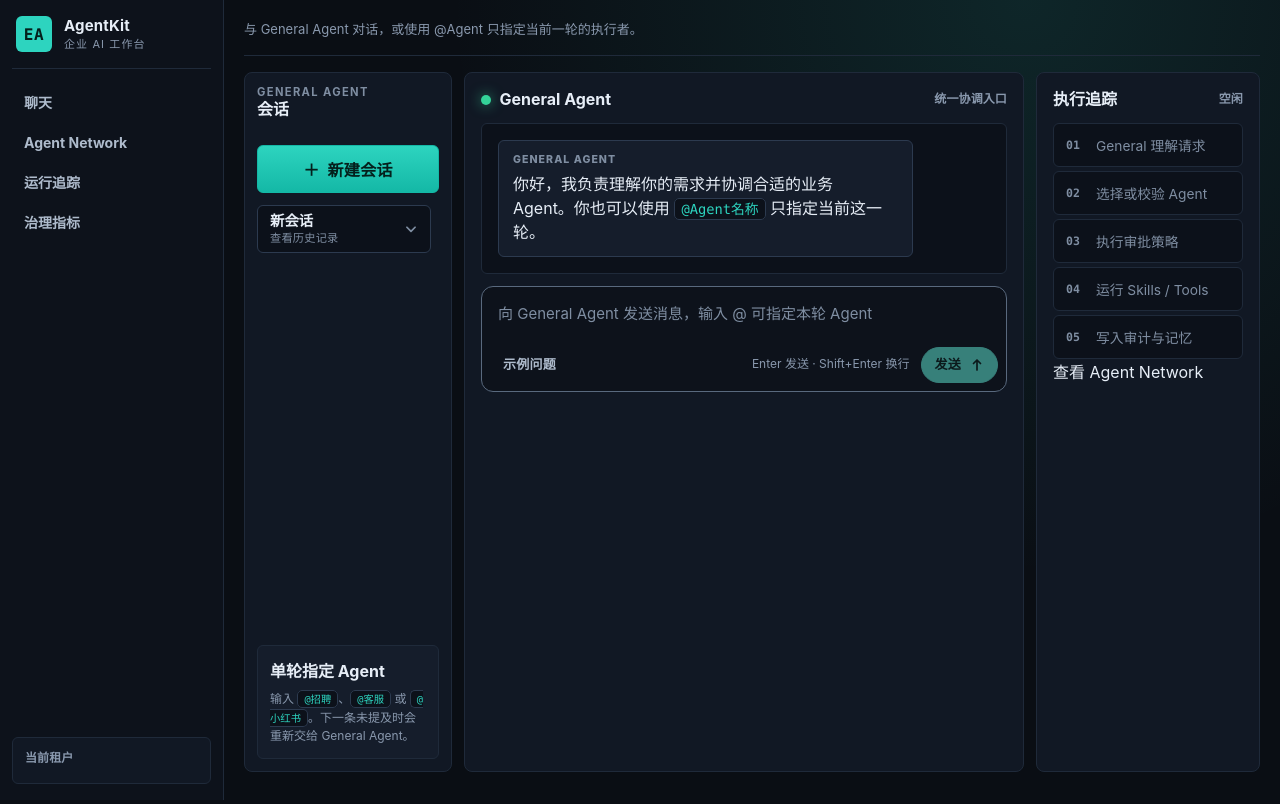
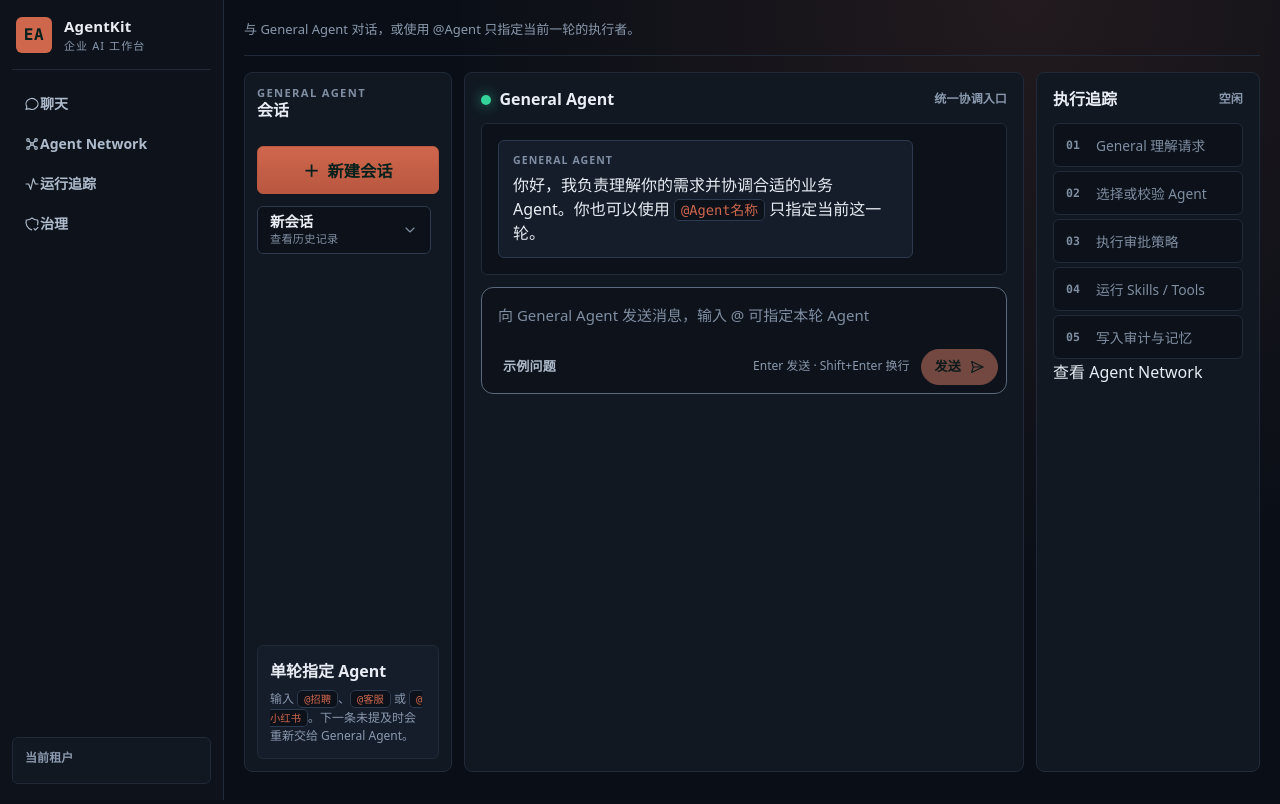
Before and after one commit to leo-cai-ai/agentkit, a Python web app: template src/agentkit/web/templates/chat.html in a window 1280 px wide. Run offline with Jinja, Linux system fonts and the light colour scheme; the template is opened without the code that fills it, so the values that code supplies are empty.

Commit message:
feat: establish AgentKit visual foundation

```diff
--- a/src/agentkit/web/static/css/components.css
+++ b/src/agentkit/web/static/css/components.css
@@ -4,6 +4,15 @@
    Components in this file own presentation and interaction states only.
    Page layout and business behavior belong to their page-level modules.
    ===================================================================== */
+
+.ak-icon {
+  inline-size: 1rem;
+  block-size: 1rem;
+  flex: 0 0 auto;
+  display: inline-block;
+  overflow: visible;
+  vertical-align: -0.125em;
+}
 
 .ak-button {
   min-block-size: var(--ak-sys-size-control-md);
--- a/src/agentkit/web/static/css/tokens.css
+++ b/src/agentkit/web/static/css/tokens.css
@@ -8,19 +8,28 @@
    ===================================================================== */
 
 :root {
+  /* Locked dark product palette. */
+  --ak-ref-color-canvas: #0a0f17;
+  --ak-ref-color-surface: #111822;
+  --ak-ref-color-selected: #202a38;
+  --ak-ref-color-text: #e9edf3;
+  --ak-ref-color-accent: #cf674d;
+  --ak-ref-color-accent-strong: #b95740;
+  --ak-ref-color-accent-alpha-12: rgba(207, 103, 77, 0.12);
+
   /* Reference palette: neutral */
-  --ak-ref-color-neutral-1000: #0a0e14;
+  --ak-ref-color-neutral-1000: #0a0f17;
   --ak-ref-color-neutral-950: #0c111a;
   --ak-ref-color-neutral-900: #0d121b;
-  --ak-ref-color-neutral-850: #111824;
+  --ak-ref-color-neutral-850: #111822;
   --ak-ref-color-neutral-800: #151d2b;
-  --ak-ref-color-neutral-700: #1f2a3a;
+  --ak-ref-color-neutral-700: #202a38;
   --ak-ref-color-neutral-600: #2c3a4f;
   --ak-ref-color-neutral-500: #59697e;
   --ak-ref-color-neutral-400: #7f8ea2;
   --ak-ref-color-neutral-350: #8998ad;
   --ak-ref-color-neutral-300: #aebbcc;
-  --ak-ref-color-neutral-100: #e7eef7;
+  --ak-ref-color-neutral-100: #e9edf3;
   --ak-ref-color-white: #ffffff;
   --ak-ref-color-ink-inverse: #04201c;
 
@@ -51,6 +60,9 @@
   --ak-ref-radius-md: 8px;
   --ak-ref-radius-lg: 12px;
   --ak-ref-radius-full: 999px;
+  --ak-sys-radius-control: 0.5rem;
+  --ak-sys-radius-panel: 0.75rem;
+  --ak-sys-radius-composer: 0.875rem;
   --ak-ref-size-control-md: 2.25rem;
   --ak-ref-size-control-lg: 3rem;
   --ak-ref-size-control-touch: 2.75rem;
@@ -72,10 +84,11 @@
   --ak-ref-space-8: 2rem;
   --ak-ref-duration-fast: 120ms;
   --ak-ref-duration-normal: 200ms;
+  --ak-ref-duration-drawer: 180ms;
   --ak-ref-easing-standard: cubic-bezier(0.2, 0, 0, 1);
   --ak-ref-font-mono: "JetBrains Mono", ui-monospace, SFMono-Regular, "SF Mono", Consolas,
     "Liberation Mono", Menlo, monospace;
-  --ak-ref-font-sans: Inter, ui-sans-serif, system-ui, -apple-system, BlinkMacSystemFont,
+  --ak-ref-font-sans: ui-sans-serif, system-ui, -apple-system, BlinkMacSystemFont,
     "Segoe UI", sans-serif;
 
   /* Semantic surfaces and content */
@@ -94,9 +107,9 @@
   --ak-sys-color-text-inverse: var(--ak-ref-color-ink-inverse);
 
   /* Semantic accent and actions */
-  --ak-sys-color-accent-default: var(--ak-ref-color-teal-400);
-  --ak-sys-color-accent-strong: var(--ak-ref-color-teal-500);
-  --ak-sys-color-accent-soft: var(--ak-ref-color-teal-alpha-12);
+  --ak-sys-color-accent-default: var(--ak-ref-color-accent);
+  --ak-sys-color-accent-strong: var(--ak-ref-color-accent-strong);
+  --ak-sys-color-accent-soft: var(--ak-ref-color-accent-alpha-12);
   --ak-sys-color-action-primary-bg: var(--ak-sys-color-accent-default);
   --ak-sys-color-action-primary-hover-bg: var(--ak-sys-color-accent-strong);
   --ak-sys-color-action-primary-fg: var(--ak-ref-color-ink-inverse);
@@ -153,6 +166,7 @@
   --ak-sys-font-sans: var(--ak-ref-font-sans);
   --ak-sys-motion-duration-fast: var(--ak-ref-duration-fast);
   --ak-sys-motion-duration-normal: var(--ak-ref-duration-normal);
+  --ak-sys-motion-duration-drawer: 180ms;
   --ak-sys-motion-easing-standard: var(--ak-ref-easing-standard);
 
   /*
--- /dev/null
+++ b/src/agentkit/web/templates/_icons.html
@@ -0,0 +1,10 @@
+{% macro icon(name, label=None, class_name="") -%}
+  <svg
+    class="ak-icon{% if class_name %} {{ class_name }}{% endif %}"
+    viewBox="0 0 24 24"
+    {% if label %}role="img" aria-label="{{ label }}"{% else %}aria-hidden="true"{% endif %}
+    focusable="false"
+  >
+    <use href="{{ url_for('static', filename='icons/tabler-sprite.svg') }}#icon-{{ name }}"></use>
+  </svg>
+{%- endmacro %}
--- a/src/agentkit/web/templates/base.html
+++ b/src/agentkit/web/templates/base.html
@@ -1,3 +1,4 @@
+{% from "_icons.html" import icon %}
 <!doctype html>
 <html lang="en">
   <head>
@@ -29,22 +30,22 @@
             class="{{ 'active' if active == 'chat' else '' }}"
             {% if active == 'chat' %}aria-current="page"{% endif %}
             href="{{ url_for('chat_console') }}"
-          >聊天</a>
+          >{{ icon("message-circle") }}<span>聊天</span></a>
           <a
             class="{{ 'active' if active == 'agents' else '' }}"
             {% if active == 'agents' %}aria-current="page"{% endif %}
             href="{{ url_for('agent_network') }}"
-          >Agent Network</a>
+          >{{ icon("topology-star") }}<span>Agent Network</span></a>
           <a
             class="{{ 'active' if active == 'operations' else '' }}"
             {% if active == 'operations' %}aria-current="page"{% endif %}
             href="{{ url_for('operations') }}"
-          >运行追踪</a>
+          >{{ icon("activity") }}<span>运行追踪</span></a>
           <a
             class="{{ 'active' if active == 'governance' else '' }}"
             {% if active == 'governance' %}aria-current="page"{% endif %}
             href="{{ url_for('governance') }}"
-          >治理指标</a>
+          >{{ icon("shield-check") }}<span>治理</span></a>
         </nav>
         <div class="sidebar-card ak-tenant-summary">
           <span>当前租户</span>
--- a/src/agentkit/web/templates/chat.html
+++ b/src/agentkit/web/templates/chat.html
@@ -1,4 +1,5 @@
 {% extends "base.html" %}
+{% from "_icons.html" import icon %}
 
 {% block page_description %}与 General Agent 对话，或使用 @Agent 只指定当前一轮的执行者。{% endblock %}
 
@@ -32,9 +33,7 @@
               <span class="conversation-trigger-title" data-conversation-current>新会话</span>
               <span class="conversation-trigger-meta" data-conversation-current-meta>查看历史记录</span>
             </span>
-            <svg class="conversation-caret" viewBox="0 0 12 12" aria-hidden="true">
-              <path d="M2.5 4.5 6 8l3.5-3.5" fill="none" stroke="currentColor" stroke-width="1.5" stroke-linecap="round" stroke-linejoin="round"/>
-            </svg>
+            {{ icon("chevron-down", class_name="conversation-caret") }}
           </button>
           <ul id="conversation-menu" class="conversation-menu ak-history-list" data-conversation-menu role="listbox" aria-label="历史会话" hidden></ul>
         </div>
@@ -95,9 +94,7 @@
               <span id="chat-message-hint" class="ak-composer-hint">Enter 发送 · Shift+Enter 换行</span>
               <button class="primary ak-composer-send" type="submit" disabled aria-label="发送消息">
                 <span>发送</span>
-                <svg viewBox="0 0 16 16" aria-hidden="true">
-                  <path d="M8 13V3m0 0L4.5 6.5M8 3l3.5 3.5" fill="none" stroke="currentColor" stroke-width="1.7" stroke-linecap="round" stroke-linejoin="round"/>
-                </svg>
+                {{ icon("send-2") }}
               </button>
             </div>
           </div>
```
Also changed, not shown: docs/superpowers/plans/2026-07-04-agentkit-ui-taste-redesign.md (+1 -1 lines), src/agentkit/web/static/icons/TABLER-LICENSE.txt (added, +21 -0 lines), tests/integration/test_web_ui_redesign.py (added, +53 -0 lines), src/agentkit/web/static/icons/tabler-sprite.svg (added).
